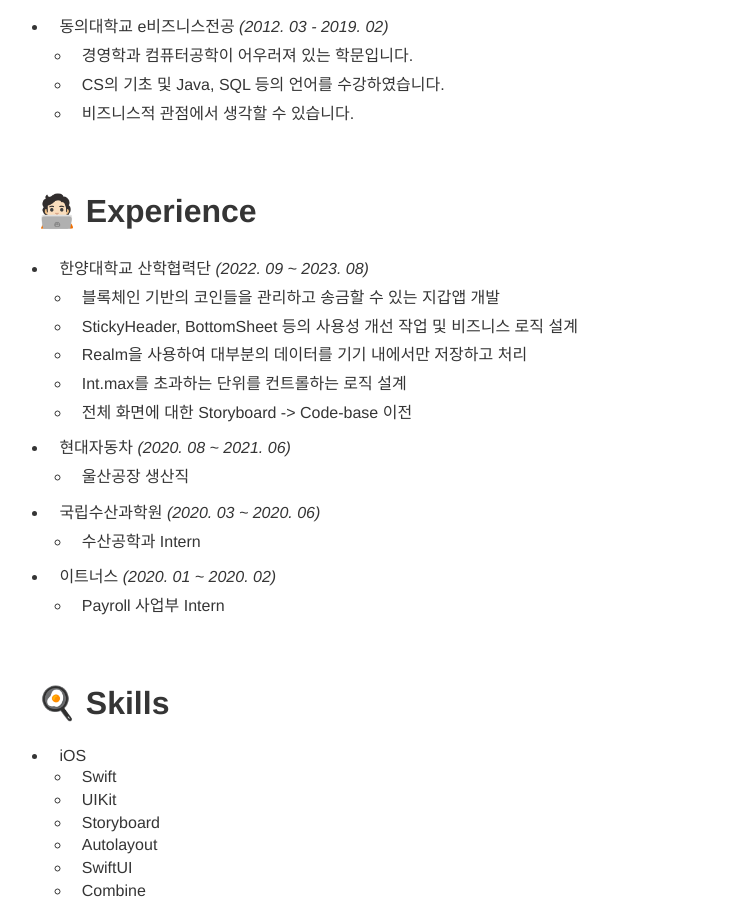
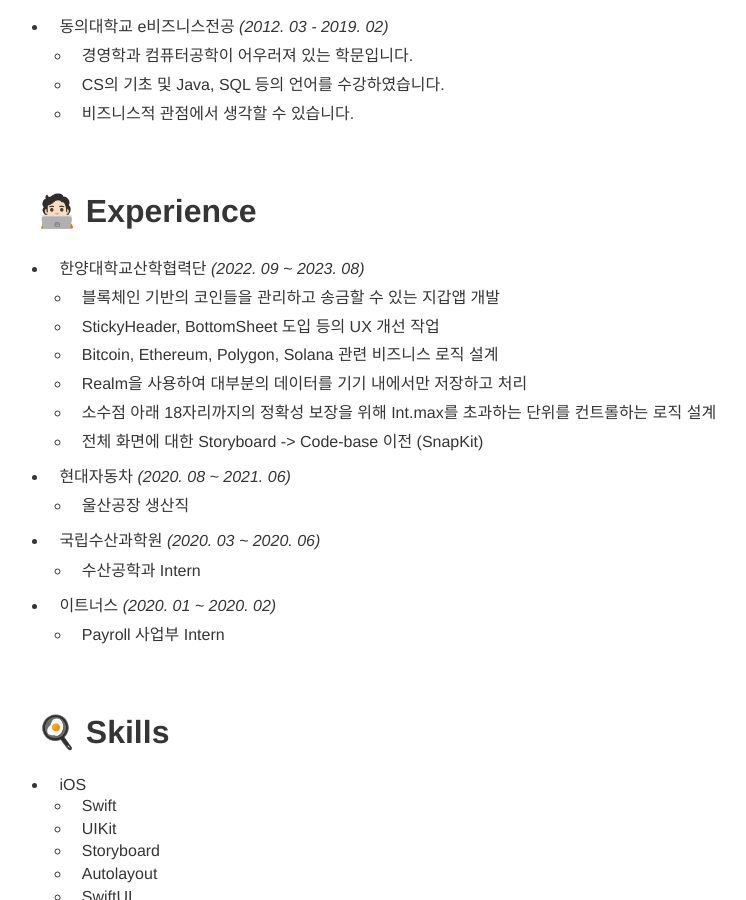
Before and after one commit to soduma/soduma.github.io, a Jekyll site: the page built from index.md, in a window 1280 px wide and 900 px high, scrolled down 981 px. Shown: the whole window, without its empty margins (203-949 px from the left). Built offline with Jekyll 4.4.1, drawn with Linux system fonts in a browser that asks for light colours; our own code applies the rules of GitHub Pages for plain Markdown files.

Commit message:
index update

```diff
--- a/index.md
+++ b/index.md
@@ -36,12 +36,13 @@ layout: about
 <br/>
 
 # 🧑🏻‍💻 Experience
-- 한양대학교 산학협력단 *(2022. 09 ~ 2023. 08)*
+- 한양대학교산학협력단 *(2022. 09 ~ 2023. 08)*
   - 블록체인 기반의 코인들을 관리하고 송금할 수 있는 지갑앱 개발
-  - StickyHeader, BottomSheet 등의 사용성 개선 작업 및 비즈니스 로직 설계
+  - StickyHeader, BottomSheet 도입 등의 UX 개선 작업
+  - Bitcoin, Ethereum, Polygon, Solana 관련 비즈니스 로직 설계
   - Realm을 사용하여 대부분의 데이터를 기기 내에서만 저장하고 처리
-  - Int.max를 초과하는 단위를 컨트롤하는 로직 설계
-  - 전체 화면에 대한 Storyboard -> Code-base 이전
+  - 소수점 아래 18자리까지의 정확성 보장을 위해 Int.max를 초과하는 단위를 컨트롤하는 로직 설계
+  - 전체 화면에 대한 Storyboard -> Code-base 이전 (SnapKit)
 
 - 현대자동차 *(2020. 08 ~ 2021. 06)*
   - 울산공장 생산직
```
